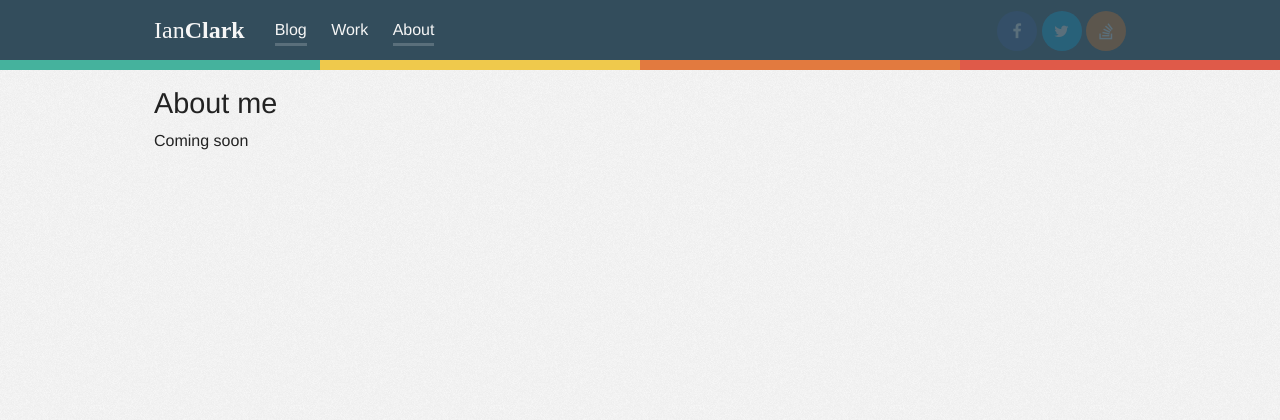
After one commit to evenicoulddoit/IanClark.me, a Django app: template about/templates/about/index.html in a window 1280 px wide. The commit adds this page. Shown: the top 420 px of the page. Run offline with Django 3.2, Linux system fonts and the light colour scheme; the template is opened without the code that fills it, so the values that code supplies are empty; parts of the project's set-up code (start-up, migrations or seed data) failed here and were passed over; some libraries are stand-ins or nearby versions; some web fonts are replaced.

Commit message:
Adding Django "About" app

```diff
--- /dev/null
+++ b/about/templates/about/index.html
@@ -0,0 +1,6 @@
+{% extends "base.html" %}
+
+{% block main %}
+<h1>About me</h1>
+<p>Coming soon</p>
+{% endblock %}
--- /dev/null
+++ b/about/urls.py
@@ -0,0 +1,6 @@
+from django.conf.urls import patterns, url
+from about import views
+
+urlpatterns = patterns('',
+    url(r'^$', views.index, name='index'),
+)
--- a/django_ianclark/settings.py
+++ b/django_ianclark/settings.py
@@ -30,6 +30,7 @@ THIRD_PARTY_APPS = (
 
 LOCAL_APPS = (
     'blog',
+    'about',
     'tags',
 )
 
--- a/django_ianclark/urls.py
+++ b/django_ianclark/urls.py
@@ -9,5 +9,6 @@ urlpatterns = patterns('',
     # url(r'^blog/', include('blog.urls')),
     url(r'^$', include('blog.urls')),
     url(r'^blog/', include('blog.urls')),
+    url(r'^about/', include('about.urls')),
     url(r'^admin/', include(admin.site.urls)),
 )
--- a/templates/base.html
+++ b/templates/base.html
@@ -62,7 +62,13 @@
                 </a>
               </li>
               <li>Work</li>
-              <li>About</li>
+              <li>
+                {% url 'about.views.index' as about_url %}
+                <a href="{{ blog_url }}" {% if request.path|startswith:about_url %}
+                   class="active "{% endif %}>
+                  About
+                </a>
+              </li>
             </ul>
           </nav>
           <ul id="socials">
```
Also changed, not shown: about/views.py (added, +8 -0 lines), about/__init__.py (added).
